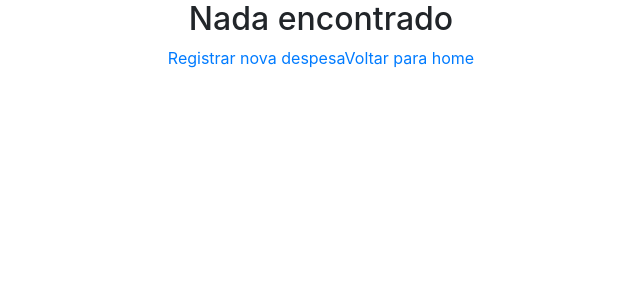
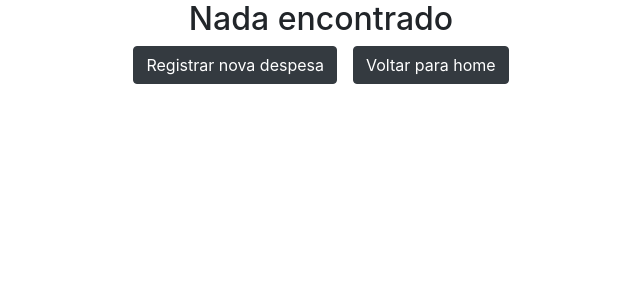
Before and after one commit to HenriqueBaetaLeite/bill-control, a React (Create React App) app: page /controle in a window 1280 px wide. Shown: the top 300 px of the page, without its empty margins (319-959 px from the left). Built offline with nearby package versions, Linux system fonts and the light colour scheme.

Commit message:
melhorando um pouco a estilizacao e corrigindo rotas

```diff
--- a/src/App.js
+++ b/src/App.js
@@ -10,7 +10,7 @@ import Despesas from './components/Despesas';
 const App = () => (
   <div className="App">
     <Switch>
-      <Route exact path="/" component={Login} />
+      <Route exact path="/bill-control" component={Login} />
       <Route exact path="/main" component={Main} />
       <Route exact path="/controle" component={Controle} />
       <Route exact path="/despesas" component={Despesas} />
--- a/src/components/Controle.jsx
+++ b/src/components/Controle.jsx
@@ -35,8 +35,12 @@ const Controle = () => {
           </table>
         </div>
       )}
-      <Link to="/despesas">Registrar nova despesa</Link>
-      <Link to="/main">Voltar para home</Link>
+      <Link className="btn btn-dark mr-3" to="/despesas">
+        Registrar nova despesa
+      </Link>
+      <Link className="btn btn-dark" to="/main">
+        Voltar para home
+      </Link>
     </div>
   );
 };
--- a/src/components/Despesas.jsx
+++ b/src/components/Despesas.jsx
@@ -23,6 +23,7 @@ const Despesas = () => {
     <form onSubmit={(e) => handleSubmit(e)}>
       <h2>Faça o registro de suas despesas</h2>
 
+      <section className="d-flex flex-column">
         <select onChange={(e) => handleChange(e)} name="tipo" id="tipo">
           <option value="">Categoria</option>
           <option value="alimentação">Alimentação</option>
@@ -87,12 +88,15 @@ const Despesas = () => {
           onChange={(e) => handleChange(e)}
           label="Data do registro"
         />
+      </section>
 
-      <button className="btn btn-dark" type="submit">
+      <button className="btn btn-dark mr-3" type="submit">
         Adicionar registro
       </button>
 
-      <Link to="/main">Voltar para home</Link>
+      <Link className="btn btn-dark" to="/main">
+        Voltar para home
+      </Link>
     </form>
   );
 };
--- a/src/components/Main.jsx
+++ b/src/components/Main.jsx
@@ -10,9 +10,14 @@ const Main = () => {
       <p>Este é o seu WebApp de controle financeiro</p>
       <p>Registre e gerencie suas receitas e despesas</p>
       {/* INCLUIR COTAÇÃO ATUAL DO DÓLAR E EURO */}
-      <Link to="/controle">Minhas contas</Link>
-      <Link to="/despesas">Registre uma nova despesa</Link>
-      <Link to="/">Sair
+      <Link className="btn btn-dark mr-3" to="/controle">
+        Minhas contas
+      </Link>
+      <Link className="btn btn-dark mr-3" to="/despesas">
+        Registre uma nova despesa
+      </Link>
+      <Link className="btn btn-dark" to="/bill-control">
+        Sair
         {/* <button onClick={() => localStorage.clear()}>Sair</button> */}
       </Link>
     </div>
--- a/src/components/NotFound.jsx
+++ b/src/components/NotFound.jsx
@@ -5,7 +5,7 @@ const NotFound = () => {
   return (
     <div>
       <h2>Página não encontrada</h2>
-      <Link to="/">Voltar para Home</Link>
+      <Link to="/bill-control">Faça Login</Link>
     </div>
   );
 };
--- a/src/components/componentsUtils/CardDespesa.jsx
+++ b/src/components/componentsUtils/CardDespesa.jsx
@@ -8,16 +8,22 @@ const CardDespesa = ({ despesa }) => {
     style: 'currency',
     currency: 'BRL',
   });
-  console.log('cardDespesa: ', despesa);
+
+  const handleDelete = (id) => {
+    localStorage.getItem('userOut').filter((entry) => entry.id !== id);
+  };
 
   return (
     <tbody>
-      <tr className="table-">
+      <tr className="table">
         <td>{despesa.tipo}</td>
         <td>{despesa.produto}</td>
         <td>{valorConvertido}</td>
         <td>{newDateFormated}</td>
         <td>{despesa.pagamento}</td>
+        <td>
+          <button className="btn btn-sm btn-dark">x</button>
+        </td>
       </tr>
     </tbody>
   );
```
Lines whose indentation alone changed are shown as unchanged.
